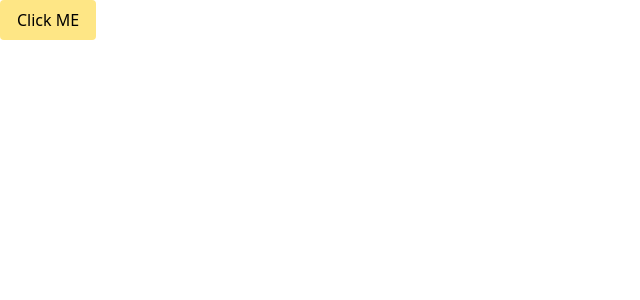
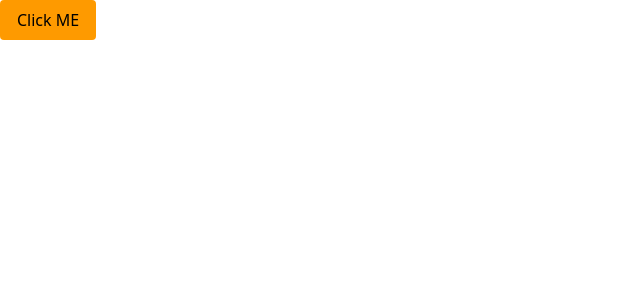
Before and after one commit to iomkarpanda/learning-framer, a React (Vite) app: page / in a window 1280 px wide. Shown: the top 300 px of the page, without its empty margins (0-640 px from the left). Built offline with nearby package versions, Linux system fonts and the light colour scheme.

Commit message:
Fix color

```diff
--- a/src/components/ExitAni.jsx
+++ b/src/components/ExitAni.jsx
@@ -6,14 +6,14 @@ function ExitAni() {
   const [isLogged, setLogged] = useState(false);
 
   function toggle() {
-    setLogged(prev => !prev);
+    setLogged(prev => !prev)
   }
 
   return (
     <>
       <button
         onClick={toggle}
-        className="w-24 h-10 bg-amber-200 rounded"
+        className="w-24 h-10 bg-amber-500 rounded"
       >
         Click ME
       </button>
```
